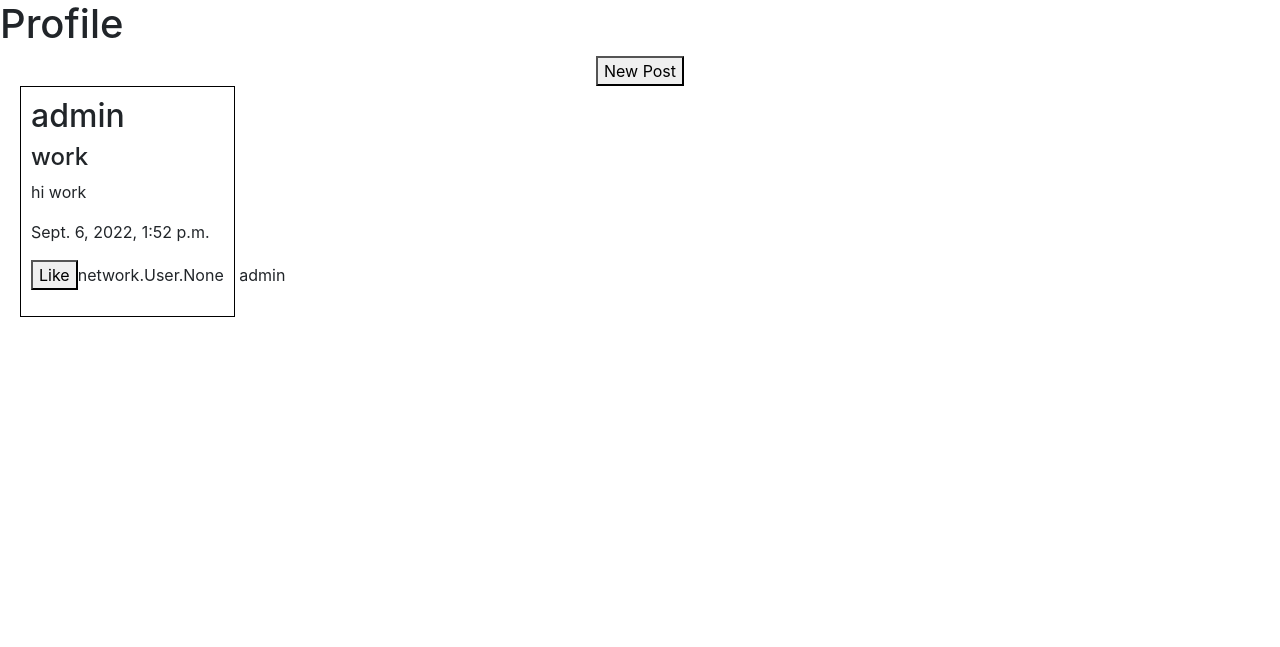
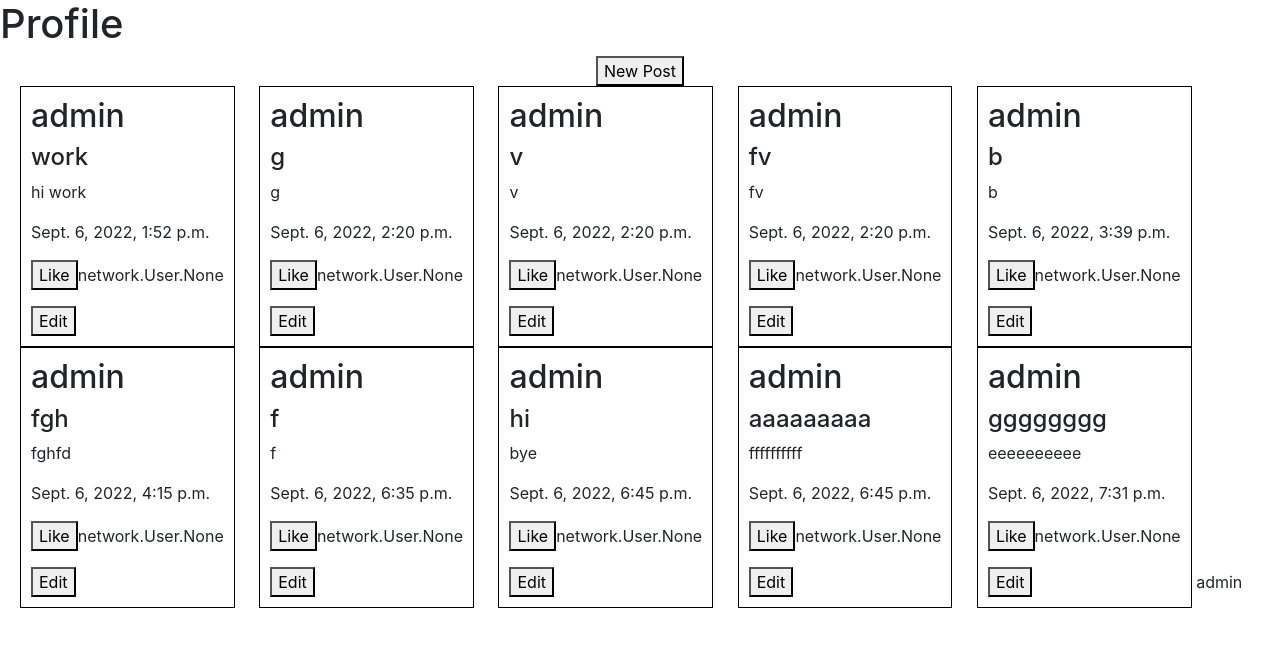
Before and after one commit to amior1579/Network, a Django app: page /profile/admin in a window 1280 px wide. Shown: the part 56-703 px from the top of the page. Run offline with Django 3.2, Linux system fonts and the light colour scheme; a user stored in the database is signed in; data comes from the database, SQL or seed files in the repository; some libraries are stand-ins or nearby versions.

Commit message:
create edit post button in profile page

```diff
--- /dev/null
+++ b/network/static/network/all_posts.js
@@ -0,0 +1,6 @@
+document.addEventListener('DOMContentLoaded',function(){
+
+
+
+
+})
--- a/network/static/network/index.js
+++ b/network/static/network/index.js
@@ -1,11 +1,27 @@
 document.addEventListener('DOMContentLoaded',function(){
 
     document.querySelector('.div_add_post').style.display = 'none'
+
 
     document.querySelector('#new_post_button').onclick = ()=>{
         document.querySelector('.div_add_post').style.display = 'block'
 
     }
 
+    const div = document.querySelectorAll('#div_update_description')
+    div.forEach(element => {
+        element.style.display = 'none'
+    });
+
+
+    const edit = document.querySelectorAll('#edit_button')
+    edit.forEach(button =>{
+        button.onclick = ()=>{
+            const postId = button.getAttribute('div-id')
+            console.log(postId);
+            document.querySelector('.div_update_description_' + postId).style.display = 'block'
+
+        }
+    })
 
 })
--- a/network/templates/network/all_posts.html
+++ b/network/templates/network/all_posts.html
@@ -5,6 +5,7 @@
 {% block head %}
     <title>All Posts</title>
     <link rel="stylesheet" href="{% static 'network/all_posts_style.css' %}">
+    <script src="{% static 'network/all_posts.js' %}"></script>
 {% endblock %}
 
 {% block body %}
@@ -13,11 +14,12 @@
     {% for all_posts in posts %}
         <li>
             <div class="div_posts">
-                <h2>{{all_posts.post_uesr}}</h2>
+                <h2>{{all_posts.post_uesr}}</h2><hr>
                 <h4>{{all_posts.post_title}}</h4>
                 <p>{{all_posts.post_description}}</p>
                 <p>{{all_posts.post_date}}</p>
                 <p id="like_count"><button value="{{all_posts.id}}" id="like_button">Like</button>{{all_posts.like_count}}</p>
+
 
             </div>
         </li>
--- a/network/templates/network/profile.html
+++ b/network/templates/network/profile.html
@@ -34,9 +34,18 @@
             <div class="div_posts">
                 <h2>{{all_posts.post_uesr}}</h2>
                 <h4>{{all_posts.post_title}}</h4>
+
+                <div class="div_update_description_{{all_posts.id}}" id="div_update_description">
+                    <form action="{% url 'update_post' all_posts.id %}">
+                        <textarea name="update_description" id="" cols="30" rows="5"></textarea>
+                        <input type="submit">
+                    </form>
+                </div>
+
                 <p>{{all_posts.post_description}}</p>
                 <p>{{all_posts.post_date}}</p>
                 <p><button>Like</button>{{all_posts.post_likes}}</p>
+                <button id="edit_button" div-id="{{all_posts.id}}">Edit</button>
 
             </div>
         </li>
--- a/network/urls.py
+++ b/network/urls.py
@@ -11,4 +11,5 @@ urlpatterns = [
     path("all_posts", views.all_posts, name="all_posts"),
     path("profile/<str:user>", views.profile, name="profile"),
     path("add_post", views.add_post, name="add_post"),
+    path("update_post/<int:id>", views.update_post, name="update_post"),
 ]
--- a/network/views.py
+++ b/network/views.py
@@ -88,3 +88,7 @@ def add_post(request):
     post = Posts(post_title=title, post_description=description, post_uesr=request.user)
     post.save()
     return HttpResponseRedirect(reverse('all_posts'))
+
+
+def update_post(request,id):
+    pass
```
Also changed, not shown: db.sqlite3.
